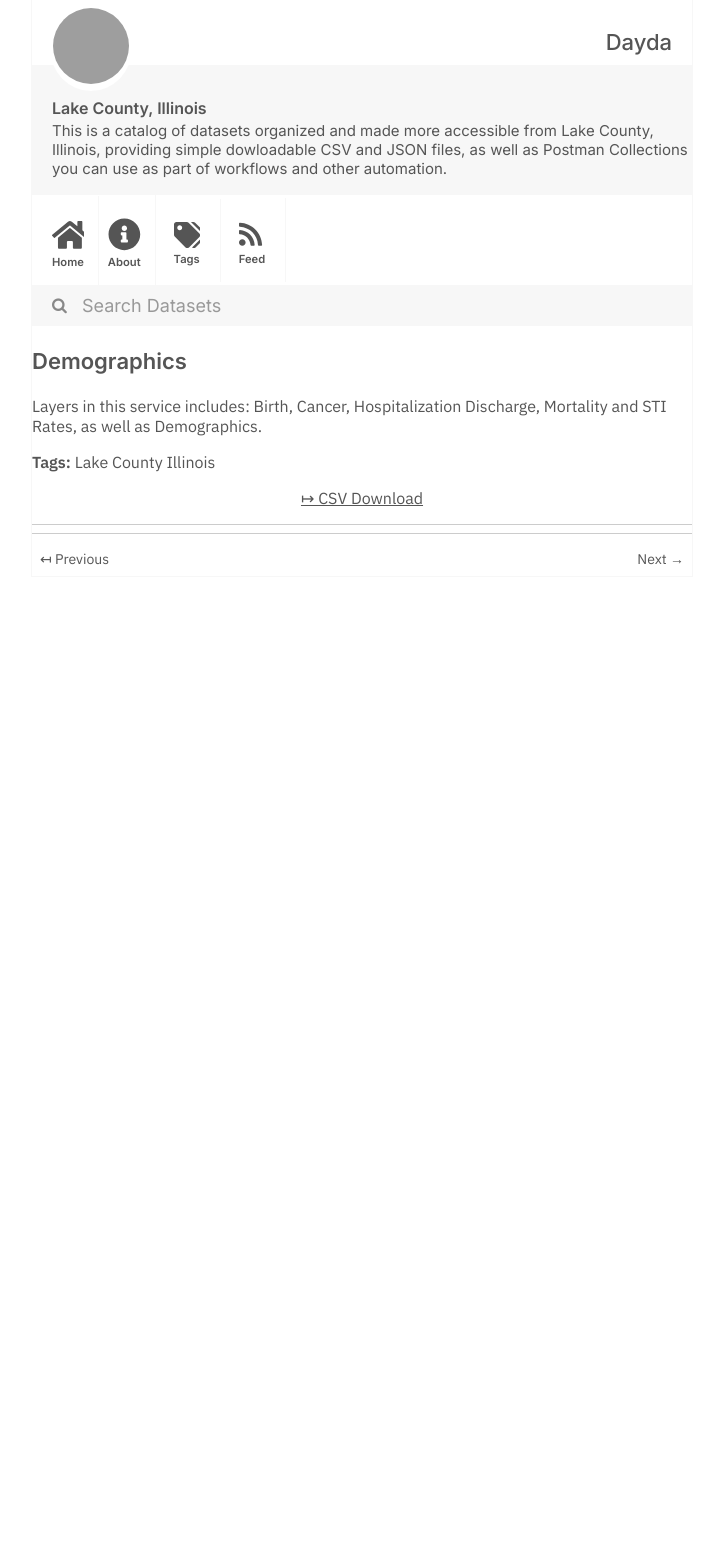
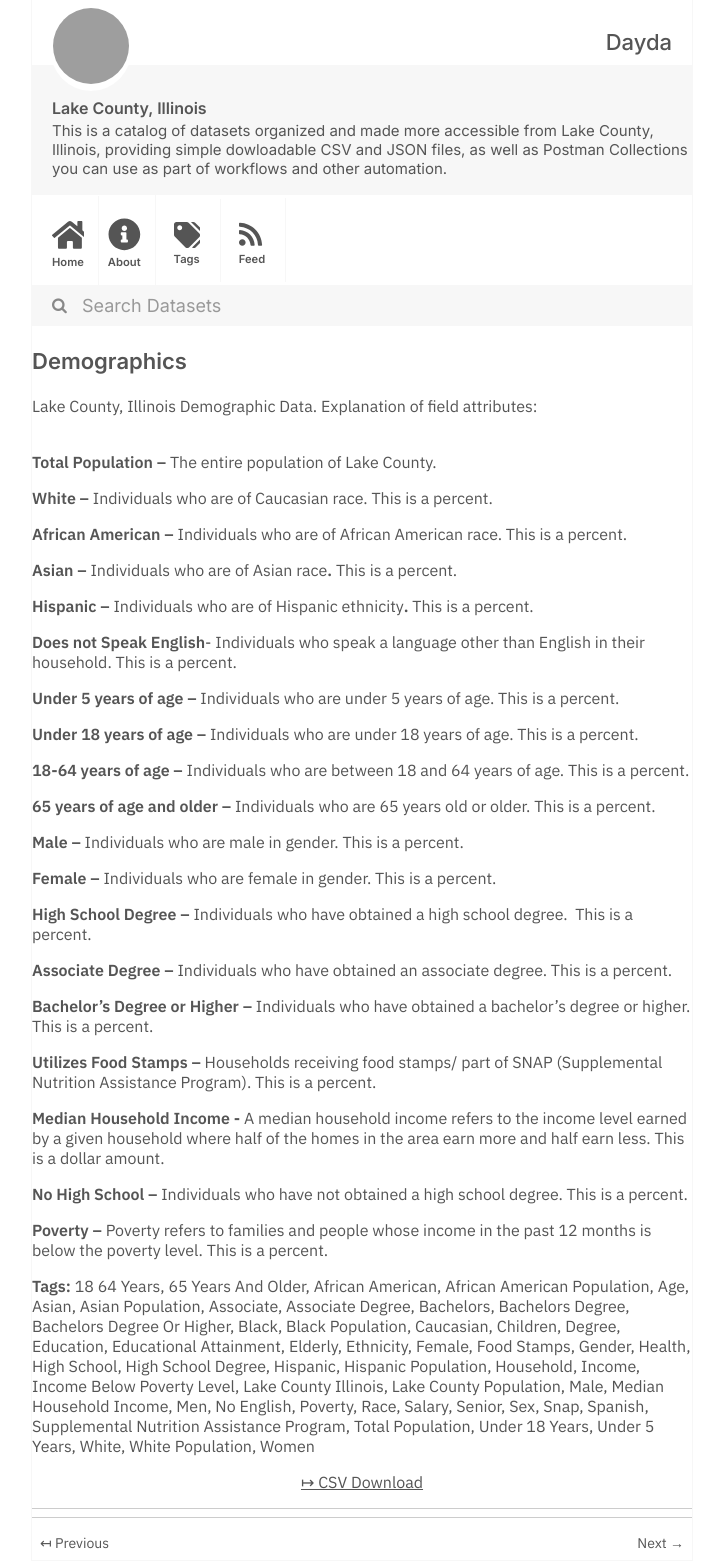
Before and after one commit to dayda-entities/lake-county-illinois, a Jekyll site: the page built from _posts/2020-11-11-demographics.md, in a window 1280 px wide. Shown: the whole page, without its empty margins (278-999 px from the left). Built offline with Jekyll 4.4.1, drawn with Linux system fonts in a browser that asks for light colours; before the commit the page ends 900 px from its top, so only the background shows below that; grey boxes are pictures that could not be loaded.

Commit message:
Publish Data

```diff
--- a/_posts/2020-11-11-demographics.md
+++ b/_posts/2020-11-11-demographics.md
@@ -1,16 +1,159 @@
 ---
 title: Demographics
-created: '2020-11-11T16:33:31.094436'
-modified: '2020-11-11T16:33:31.094448'
+created: '2020-11-11T16:31:06.692631'
+modified: '2020-11-11T16:31:06.692643'
 state: active
 type: dataset
 tags:
+  - 18 64 Years
+  - 65 Years And Older
+  - African American
+  - African American Population
+  - Age
+  - Asian
+  - Asian Population
+  - Associate
+  - Associate Degree
+  - Bachelors
+  - Bachelors Degree
+  - Bachelors Degree Or Higher
+  - Black
+  - Black Population
+  - Caucasian
+  - Children
+  - Degree
+  - Education
+  - Educational Attainment
+  - Elderly
+  - Ethnicity
+  - Female
+  - Food Stamps
+  - Gender
+  - Health
+  - High School
+  - High School Degree
+  - Hispanic
+  - Hispanic Population
+  - Household
+  - Income
+  - Income Below Poverty Level
   - Lake County Illinois
+  - Lake County Population
+  - Male
+  - Median Household Income
+  - Men
+  - No English
+  - Poverty
+  - Race
+  - Salary
+  - Senior
+  - Sex
+  - Snap
+  - Spanish
+  - Supplemental Nutrition Assistance Program
+  - Total Population
+  - Under 18 Years
+  - Under 5 Years
+  - White
+  - White Population
+  - Women
 groups: []
 csv_url: >-
-  https://data-lakecountyil.opendata.arcgis.com/datasets/cd63911cc52841f38b289aeeeff0f300_2.csv?outSR=%7B%22latestWkid%22%3A3435%2C%22wkid%22%3A102671%7D
+  https://data-lakecountyil.opendata.arcgis.com/datasets/65ae0db00ed94e298f1b6017ac27bc4e_2.csv?outSR=%7B%22latestWkid%22%3A3435%2C%22wkid%22%3A102671%7D
 json_url: ''
 layout: post
 
 ---
-Layers in this service includes: Birth, Cancer, Hospitalization Discharge, Mortality and STI Rates, as well as Demographics.
+Lake County, Illinois Demographic Data. Explanation of field attributes: <br /><br />
+
+<p><b>Total Population – </b>The
+entire population of Lake County.<b> </b></p>
+
+
+
+<p><b>White – </b>Individuals
+who are of Caucasian race.<b> </b>This is a
+percent.</p><p><b>African American – </b>Individuals
+who are of African American race. This is a percent.</p><p><b>Asian – </b>Individuals
+who are of Asian race<b>. </b>This is a
+percent.</p>
+
+
+
+<p><b>Hispanic – </b>Individuals
+who are of Hispanic ethnicity<b>. </b>This
+is a percent.<b> </b>
+
+</p><p><b>Does not Speak
+English</b>- Individuals who speak a language other than English in their
+household. This is a percent. </p>
+
+
+
+<p><b>Under 5 years of age
+– </b>Individuals who are under 5 years of age. This is a percent.</p>
+
+
+
+<p><b>Under 18 years of age
+– </b>Individuals who are under 18 years of age.<b> </b>This is a percent.</p>
+
+
+
+<p><b>18-64 years of age – </b>Individuals
+who are between 18 and 64 years of age.<b> </b>This
+is a percent.</p>
+
+
+
+<p><b>65 years of age and
+older – </b>Individuals who are 65 years old or older.<b> </b>This is a percent.</p>
+
+
+
+<p><b>Male – </b>Individuals
+who are male in gender. This is a percent.</p>
+
+
+
+<p><b>Female – </b>Individuals
+who are female in gender. This is a percent.</p>
+
+
+
+<p><b>High School Degree – </b>Individuals
+who have obtained a high school degree. <span style='mso-spacerun:yes'> </span>This
+is a percent.</p>
+
+
+
+<p><b>Associate Degree – </b>Individuals
+who have obtained an associate degree.<b> </b>This
+is a percent.</p>
+
+
+
+<p><b>Bachelor’s Degree or
+Higher – </b>Individuals who have obtained a bachelor’s degree or higher.<b> </b>This is a percent.</p>
+
+
+
+<p><b>Utilizes Food Stamps
+– </b>Households receiving food stamps/ part of SNAP (Supplemental Nutrition Assistance
+Program). This is a percent.<b> </b>
+
+</p><p><b>Median Household
+Income - </b>A median household income refers to the income level earned by a
+given household where half of the homes in the area earn more and half earn
+less. This is a dollar amount. </p>
+
+
+
+<p><b>No High School – </b>Individuals
+who have not obtained a high school degree. This is a percent.</p>
+
+
+
+<p><b>Poverty – </b>Poverty
+refers to families and people whose income in the past 12 months is below the
+poverty level. This is a percent. </p>
```
